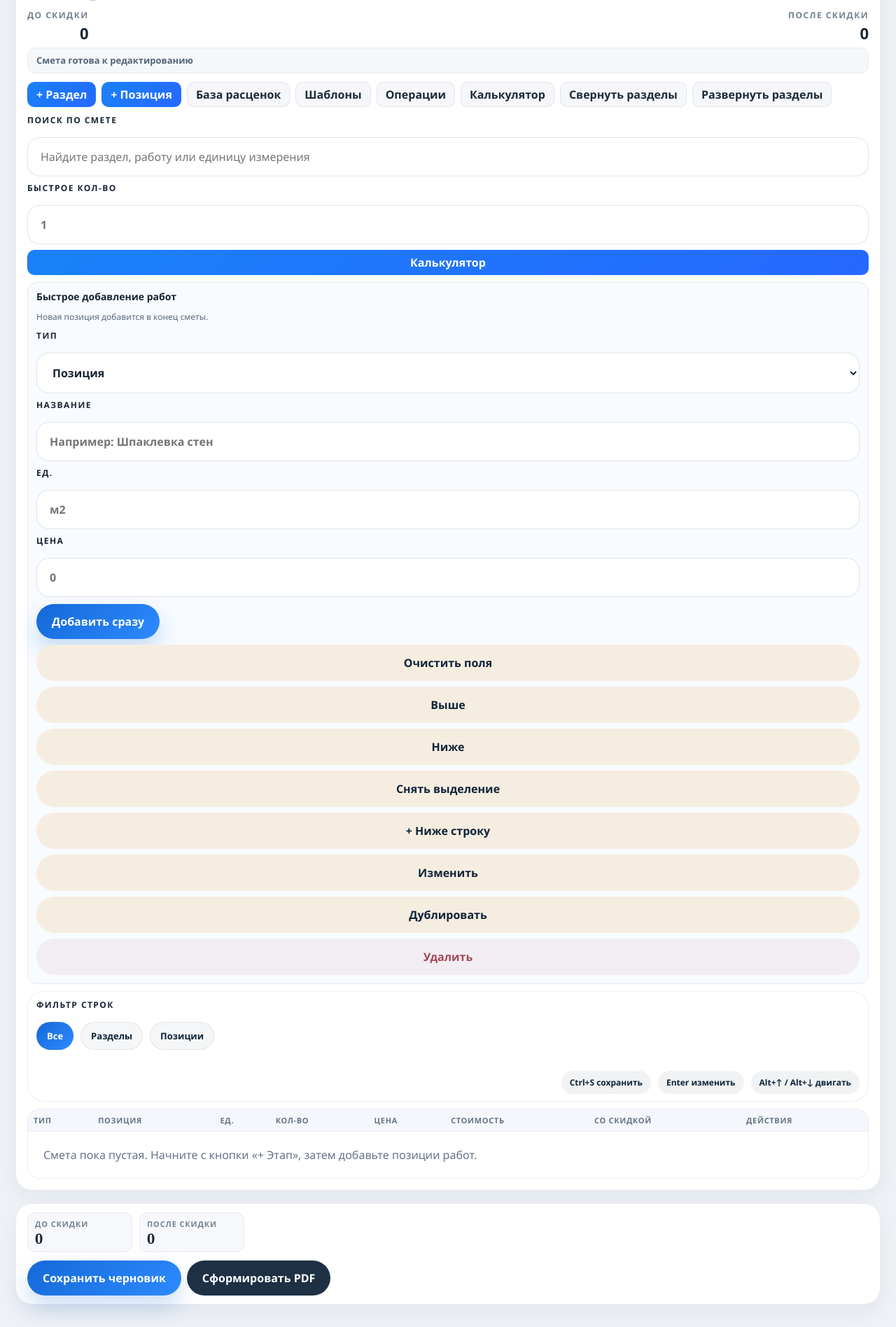
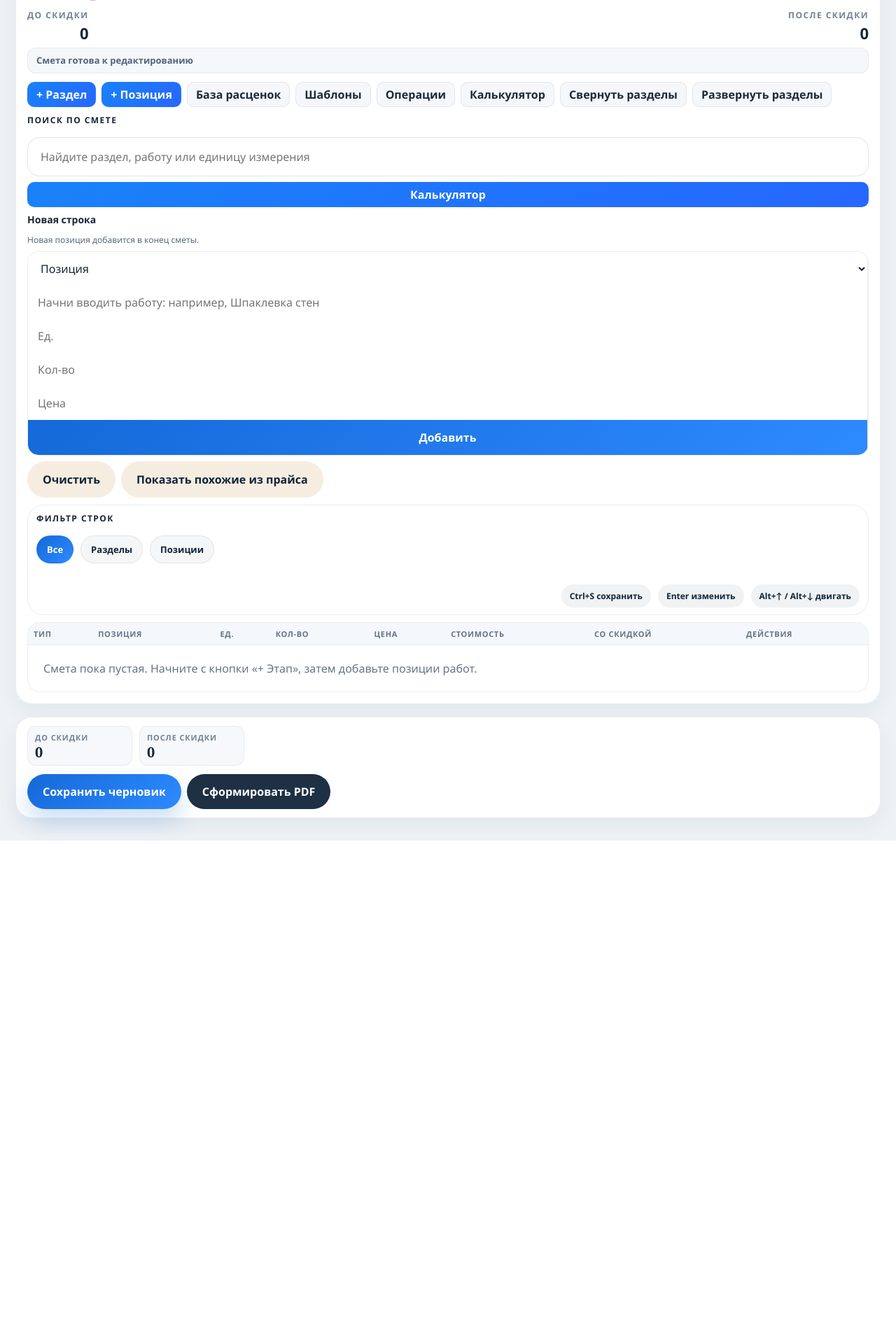
Before and after one commit to Gorodokspb/-, a FastAPI app: template webapp/templates/estimate_editor.html in a window 1280 px wide. Shown: the part 2060-3956 px from the top of the page at 70% size. After the commit the page ends 3261 px from the top, so only its background shows below. Run offline with FastAPI, Linux system fonts and the light colour scheme; the template is opened without the code that fills it, so the values that code supplies are empty; parts of the project's set-up code (start-up, migrations or seed data) failed here and were passed over; some libraries are stand-ins or nearby versions.

Commit message:
feat: switch estimate quick add to inline composer

```diff
--- a/webapp/static/app.css
+++ b/webapp/static/app.css
@@ -39,6 +39,10 @@ body {
         linear-gradient(180deg, #f8f4ee 0%, var(--bg) 100%);
 }
 
+body.estimate-modal-open {
+    overflow: hidden;
+}
+
 a {
     color: inherit;
     text-decoration: none;
@@ -3076,7 +3080,7 @@ textarea:focus {
 
 .estimate-tool-search {
     display: grid;
-    grid-template-columns: minmax(0, 1fr) 130px auto;
+    grid-template-columns: minmax(0, 1fr) auto;
     gap: 8px;
     align-items: end;
 }
@@ -3085,57 +3089,84 @@ textarea:focus {
     white-space: nowrap;
 }
 
-.estimate-inline-qty {
-    display: grid;
-    gap: 8px;
-    font-weight: 600;
-}
-
-.estimate-quick-add-panel {
+.estimate-inline-composer-wrap {
     margin-top: 10px;
-    padding: 12px;
-    border-radius: 14px;
-    background: #f8fbff;
-    border: 1px solid rgba(18, 33, 52, 0.08);
-}
-
-.estimate-quick-add-panel-copy {
+}
+
+.estimate-inline-composer-copy {
     display: flex;
     align-items: baseline;
     justify-content: space-between;
     gap: 12px;
-}
-
-.estimate-quick-add-panel-copy strong {
+    margin-bottom: 8px;
+}
+
+.estimate-inline-composer-copy strong {
     font-size: 14px;
     line-height: 1.2;
     color: #172434;
 }
 
-.estimate-quick-add-panel-copy p {
+.estimate-inline-composer-copy p {
     color: #58677a;
     line-height: 1.35;
     font-size: 12px;
 }
 
-.estimate-quick-add-panel-fields {
-    margin-top: 10px;
-    display: grid;
-    grid-template-columns: 118px minmax(0, 1.5fr) 92px 110px;
+.estimate-inline-composer {
+    display: grid;
+    grid-template-columns: 120px minmax(0, 1.8fr) 100px 110px 120px 132px;
+    gap: 0;
+    border: 1px solid rgba(18, 33, 52, 0.08);
+    border-radius: 16px;
+    overflow: hidden;
+    background: #fff;
+}
+
+.estimate-inline-composer-cell {
+    border-right: 1px solid rgba(18, 33, 52, 0.08);
+    background: #fff;
+}
+
+.estimate-inline-composer-cell:last-child {
+    border-right: none;
+}
+
+.estimate-inline-composer input,
+.estimate-inline-composer select {
+    height: 100%;
+    min-height: 48px;
+    border: none;
+    border-radius: 0;
+    background: transparent;
+    padding: 12px 14px;
+    box-shadow: none;
+}
+
+.estimate-inline-composer input:focus,
+.estimate-inline-composer select:focus {
+    box-shadow: inset 0 0 0 2px rgba(21, 105, 216, 0.16);
+}
+
+.estimate-inline-composer-action {
+    display: flex;
+    align-items: stretch;
+}
+
+.estimate-inline-composer-action .primary-button {
+    width: 100%;
+    border-radius: 0;
+    box-shadow: none;
+}
+
+.estimate-inline-composer-meta {
+    display: flex;
     gap: 8px;
-}
-
-.estimate-quick-add-panel-fields label {
-    display: grid;
-    gap: 8px;
-    font-weight: 600;
-}
-
-.estimate-quick-add-inline-actions {
-    margin-top: 10px;
-    display: flex;
-    flex-wrap: wrap;
-    gap: 8px;
+    margin-top: 8px;
+}
+
+.estimate-inline-composer-meta .estimate-inline-action {
+    width: auto;
 }
 
 .estimate-inline-action-danger {
@@ -3599,13 +3630,17 @@ textarea:focus {
     .estimate-tool-search,
     .estimate-document-grid,
     .estimate-kpi-grid,
-    .estimate-quick-add-panel-fields {
+    .estimate-inline-composer,
+    .estimate-calculator-layout,
+    .estimate-calculator-base-grid,
+    .estimate-calculator-results-grid {
         grid-template-columns: 1fr;
     }
 
     .estimate-stage-head,
     .estimate-submit-strip,
-    .estimate-quick-add-panel-copy {
+    .estimate-quick-add-panel-copy,
+    .estimate-inline-composer-copy {
         flex-direction: column;
         align-items: start;
     }
--- a/webapp/static/estimate_editor.js
+++ b/webapp/static/estimate_editor.js
@@ -65,7 +65,7 @@
     const operationsLibrary = document.getElementById("estimateOperationsLibrary");
     const templatesLibrary = document.getElementById("estimateTemplatesLibrary");
     const drawerOpeners = {
-        rates: Array.from(document.querySelectorAll("#openDrawerRates, #openDrawerRatesTop")),
+        rates: Array.from(document.querySelectorAll("#openDrawerRates, #openDrawerRatesTop, #openDrawerRatesInline")),
         operations: Array.from(document.querySelectorAll("#openDrawerOperations, #openDrawerOperationsTop")),
         templates: Array.from(document.querySelectorAll("#openDrawerTemplates, #openDrawerTemplatesTop")),
     };
@@ -127,6 +127,25 @@
         return formatNumber(value || 0);
     }
 
+    function normalizeDecimalDisplay(value) {
+        const raw = String(value ?? "").trim();
+        if (!raw) {
+            return "";
+        }
+                return raw
+            .replace(/^,/, "0,")
+            .replace(/^\./, "0.")
+            .replace(/^-\,/, "-0,")
+            .replace(/^-\./, "-0.");
+    }
+
+    function normalizeDecimalInputValue(input) {
+        if (!input) {
+            return;
+        }
+        input.value = normalizeDecimalDisplay(input.value);
+    }
+
     function normalizeText(value) {
         return String(value || "").toLowerCase().replace(/\s+/g, " ").trim();
     }
@@ -1161,6 +1180,17 @@
         syncQuickAddFieldVisibility();
     }
 
+    function addQuickRowFromEnter(event) {
+        if (event.key !== "Enter") {
+            return;
+        }
+        if (event.target === quickAddRowType) {
+            return;
+        }
+        event.preventDefault();
+        addQuickRow();
+    }
+
     function buildQuickAddRow() {
         applySuggestedValues(quickAddName, quickAddUnit, quickAddPrice, quickAddReference);
         return normalizeRow({
@@ -1227,9 +1257,14 @@
         renderCalculatorSimpleList(calcWallsContainer, calcState.walls, (_entry, index) => `Стена ${index + 1}`, (row, _entry, index) => {
             const input = document.createElement("input");
             input.type = "text";
-            input.value = calcState.walls[index];
+            input.value = normalizeDecimalDisplay(calcState.walls[index]);
             input.placeholder = "0";
             input.addEventListener("input", () => {
+                calcState.walls[index] = input.value;
+                recalculateCalculator();
+            });
+            input.addEventListener("blur", () => {
+                normalizeDecimalInputValue(input);
                 calcState.walls[index] = input.value;
                 recalculateCalculator();
             });
@@ -1251,18 +1286,28 @@
         renderCalculatorSimpleList(calcOpeningsContainer, calcState.openings, (entry, index) => `${entry.type === "door" ? "Дверь" : "Окно"} ${index + 1}`, (row, entry, index) => {
             const width = document.createElement("input");
             width.type = "text";
-            width.value = entry.w;
+            width.value = normalizeDecimalDisplay(entry.w);
             width.placeholder = "Ширина";
             width.addEventListener("input", () => {
                 calcState.openings[index].w = width.value;
                 recalculateCalculator();
             });
+            width.addEventListener("blur", () => {
+                normalizeDecimalInputValue(width);
+                calcState.openings[index].w = width.value;
+                recalculateCalculator();
+            });
             row.appendChild(width);
             const height = document.createElement("input");
             height.type = "text";
-            height.value = entry.h;
+            height.value = normalizeDecimalDisplay(entry.h);
             height.placeholder = "Высота";
             height.addEventListener("input", () => {
+                calcState.openings[index].h = height.value;
+                recalculateCalculator();
+            });
+            height.addEventListener("blur", () => {
+                normalizeDecimalInputValue(height);
                 calcState.openings[index].h = height.value;
                 recalculateCalculator();
             });
@@ -1282,18 +1327,28 @@
         renderCalculatorSimpleList(calcFloorModsContainer, calcState.floor_mods, (entry, index) => `${entry.type === "box" ? "Короб (-)" : "Ниша (+)"} ${index + 1}`, (row, entry, index) => {
             const width = document.createElement("input");
             width.type = "text";
-            width.value = entry.w;
+            width.value = normalizeDecimalDisplay(entry.w);
             width.placeholder = "Ширина";
             width.addEventListener("input", () => {
                 calcState.floor_mods[index].w = width.value;
                 recalculateCalculator();
             });
+            width.addEventListener("blur", () => {
+                normalizeDecimalInputValue(width);
+                calcState.floor_mods[index].w = width.value;
+                recalculateCalculator();
+            });
             row.appendChild(width);
             const height = document.createElement("input");
             height.type = "text";
-            height.value = entry.h;
+            height.value = normalizeDecimalDisplay(entry.h);
             height.placeholder = "Высота";
             height.addEventListener("input", () => {
+                calcState.floor_mods[index].h = height.value;
+                recalculateCalculator();
+            });
+            height.addEventListener("blur", () => {
+                normalizeDecimalInputValue(height);
                 calcState.floor_mods[index].h = height.value;
                 recalculateCalculator();
             });
@@ -1312,9 +1367,12 @@
     }
 
     function recalculateCalculator() {
-        calcState.wall_height = calcWallHeight ? calcWallHeight.value : calcState.wall_height;
-        calcState.floor_length = calcFloorLength ? calcFloorLength.value : calcState.floor_length;
-        calcState.floor_width = calcFloorWidth ? calcFloorWidth.value : calcState.floor_width;
+        calcState.wall_height = calcWallHeight ? normalizeDecimalDisplay(calcWallHeight.value) : calcState.wall_height;
+        calcState.floor_length = calcFloorLength ? normalizeDecimalDisplay(calcFloorLength.value) : calcState.floor_length;
+        calcState.floor_width = calcFloorWidth ? normalizeDecimalDisplay(calcFloorWidth.value) : calcState.floor_width;
+        if (calcWallHeight) calcWallHeight.value = calcState.wall_height;
+        if (calcFloorLength) calcFloorLength.value = calcState.floor_length;
+        if (calcFloorWidth) calcFloorWidth.value = calcState.floor_width;
 
         const perimeter = calcState.walls.reduce((sum, value) => sum + parseNumber(value), 0);
         const height = parseNumber(calcState.wall_height);
@@ -1360,6 +1418,7 @@
         if (!calculatorDialog) {
             return;
         }
+        document.body.classList.add("estimate-modal-open");
         renderCalculatorRows();
         recalculateCalculator();
         calculatorDialog.showModal();
@@ -1367,6 +1426,7 @@
 
     function closeCalculator() {
         syncCalcStatePayload();
+        document.body.classList.remove("estimate-modal-open");
         if (calculatorDialog?.open) {
             calculatorDialog.close();
         }
@@ -1450,6 +1510,9 @@
     calcWallHeight?.addEventListener("input", recalculateCalculator);
     calcFloorLength?.addEventListener("input", recalculateCalculator);
     calcFloorWidth?.addEventListener("input", recalculateCalculator);
+    calcWallHeight?.addEventListener("blur", () => { normalizeDecimalInputValue(calcWallHeight); recalculateCalculator(); });
+    calcFloorLength?.addEventListener("blur", () => { normalizeDecimalInputValue(calcFloorLength); recalculateCalculator(); });
+    calcFloorWidth?.addEventListener("blur", () => { normalizeDecimalInputValue(calcFloorWidth); recalculateCalculator(); });
     addCalculatorWall?.addEventListener("click", () => {
         calcState.walls.push("0");
         renderCalculatorRows();
@@ -1478,12 +1541,10 @@
     calcInsertButtons.forEach((button) => {
         button.addEventListener("click", () => insertCalculatorValue(button.dataset.calcInsert));
     });
-    quickAddName?.addEventListener("keydown", (event) => {
-        if (event.key === "Enter" && (event.ctrlKey || event.metaKey)) {
-            event.preventDefault();
-            addQuickRow();
-        }
-    });
+    quickAddName?.addEventListener("keydown", addQuickRowFromEnter);
+    quickAddUnit?.addEventListener("keydown", addQuickRowFromEnter);
+    quickAddQuantity?.addEventListener("keydown", addQuickRowFromEnter);
+    quickAddPrice?.addEventListener("keydown", addQuickRowFromEnter);
 
     searchInput?.addEventListener("input", renderRows);
     drawerSearch?.addEventListener("input", renderDrawerLibraries);
--- a/webapp/templates/estimate_editor.html
+++ b/webapp/templates/estimate_editor.html
@@ -202,54 +202,53 @@
                                 <span class="sidebar-label">Поиск по смете</span>
                                 <input type="text" id="estimateSearchInput" placeholder="Найдите раздел, работу или единицу измерения">
                             </label>
-                            <label class="estimate-inline-qty">
-                                <span class="sidebar-label">Быстрое кол-во</span>
-                                <input type="text" id="quickAddQuantity" placeholder="1">
-                            </label>
                             <button type="button" class="estimate-tool-tab estimate-tool-tab-primary estimate-tool-tab-compact" id="openEstimateCalculatorInline">Калькулятор</button>
                         </div>
                     </div>
 
-                    <div class="estimate-quick-add-panel">
-                        <div class="estimate-quick-add-panel-copy">
-                            <strong>Быстрое добавление работ</strong>
-                            <p id="estimateQuickAddHint">Новая строка добавится после выделенной позиции или в конец сметы.</p>
+                    <div class="estimate-inline-composer-wrap">
+                        <div class="estimate-inline-composer-copy">
+                            <strong>Новая строка</strong>
+                            <p id="estimateQuickAddHint">Нажми на пустую строку, начни вводить название работы и выбери похожую позицию из справочника. Enter — добавить.</p>
                         </div>
-
-                        <div class="estimate-quick-add-panel-fields">
-                            <label>
-                                <span class="sidebar-label">Тип</span>
+                        <div class="estimate-inline-composer" id="estimateInlineComposer">
+                            <div class="estimate-inline-composer-cell estimate-inline-composer-type">
                                 <select id="quickAddRowType">
                                     <option value="item">Позиция</option>
                                     <option value="section">Раздел</option>
                                 </select>
-                            </label>
-                            <label class="estimate-quick-add-name">
-                                <span class="sidebar-label">Название</span>
-                                <input type="text" id="quickAddName" list="estimateRowNameLibrary" placeholder="Например: Шпаклевка стен">
-                            </label>
-                            <label class="quick-add-item-field">
-                                <span class="sidebar-label">Ед.</span>
-                                <input type="text" id="quickAddUnit" placeholder="м2">
-                            </label>
-                            <label class="quick-add-item-field">
-                                <span class="sidebar-label">Цена</span>
-                                <input type="text" id="quickAddPrice" placeholder="0">
-                            </label>
+                            </div>
+                            <div class="estimate-inline-composer-cell estimate-inline-composer-name">
+                                <input type="text" id="quickAddName" list="estimateRowNameLibrary" placeholder="Начни вводить работу: например, Шпаклевка стен">
+                            </div>
+                            <div class="estimate-inline-composer-cell quick-add-item-field">
+                                <input type="text" id="quickAddUnit" placeholder="Ед.">
+                            </div>
+                            <div class="estimate-inline-composer-cell estimate-inline-composer-qty quick-add-item-field">
+                                <input type="text" id="quickAddQuantity" placeholder="Кол-во">
+                            </div>
+                            <div class="estimate-inline-composer-cell quick-add-item-field">
+                                <input type="text" id="quickAddPrice" placeholder="Цена">
+                            </div>
+                            <div class="estimate-inline-composer-cell estimate-inline-composer-action">
+                                <button type="button" class="primary-button" id="quickAddInlineButton">Добавить</button>
+                            </div>
                             <input type="hidden" id="quickAddReference" value="">
                         </div>
+                        <div class="estimate-inline-composer-meta">
+                            <button type="button" class="ghost-button-light estimate-inline-action" id="quickAddClearButton">Очистить</button>
+                            <button type="button" class="ghost-button-light estimate-inline-action" id="openDrawerRatesInline">Показать похожие из прайса</button>
+                        </div>
+                    </div>
 
-                        <div class="estimate-quick-add-inline-actions">
-                            <button type="button" class="primary-button" id="quickAddInlineButton">Добавить сразу</button>
-                            <button type="button" class="ghost-button-light estimate-inline-action" id="quickAddClearButton">Очистить поля</button>
-                            <button type="button" class="ghost-button-light estimate-inline-action" id="moveUpButton">Выше</button>
-                            <button type="button" class="ghost-button-light estimate-inline-action" id="moveDownButton">Ниже</button>
-                            <button type="button" class="ghost-button-light estimate-inline-action" id="clearSelectionButton">Снять выделение</button>
-                            <button type="button" class="ghost-button-light estimate-inline-action" id="addBelowButton">+ Ниже строку</button>
-                            <button type="button" class="ghost-button-light estimate-inline-action" id="editRowButton">Изменить</button>
-                            <button type="button" class="ghost-button-light estimate-inline-action" id="duplicateRowButton">Дублировать</button>
-                            <button type="button" class="ghost-button-light estimate-inline-action estimate-inline-action-danger" id="deleteRowButton">Удалить</button>
-                        </div>
+                    <div class="estimate-hidden-actions" hidden>
+                        <button type="button" id="moveUpButton">Выше</button>
+                        <button type="button" id="moveDownButton">Ниже</button>
+                        <button type="button" id="clearSelectionButton">Снять выделение</button>
+                        <button type="button" id="addBelowButton">Ниже строку</button>
+                        <button type="button" id="editRowButton">Изменить</button>
+                        <button type="button" id="duplicateRowButton">Дублировать</button>
+                        <button type="button" id="deleteRowButton">Удалить</button>
                     </div>
 
                     <div class="estimate-table-toolbar estimate-table-toolbar-v3">
```
